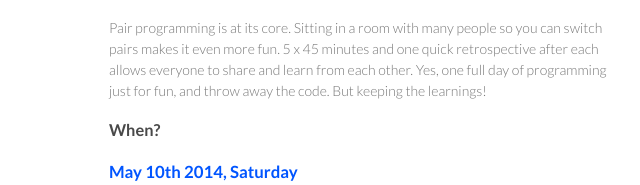
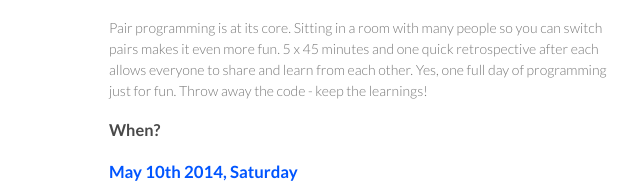
Before and after one commit to uxebu/jsCodeRetreat, a plain HTML site: page 2/index.html in a window 1280 px wide. Shown: the part 401-586 px from the top of the page, 461-1101 px from the left. Drawn offline with Linux system fonts and the light colour scheme.

Commit message:
Improve text.

```diff
--- a/2/index.html
+++ b/2/index.html
@@ -72,7 +72,7 @@
           Pair programming is at its core. Sitting in a room with many people so you can switch
           pairs makes it even more fun. 5 x 45 minutes and one quick retrospective after each allows
           everyone to share and learn from each other.
-          Yes, one full day of programming just for fun, and throw away the code. But keeping the learnings!
+          Yes, one full day of programming just for fun. Throw away the code - keep the learnings!
         </p>
 
         <h3>
```
